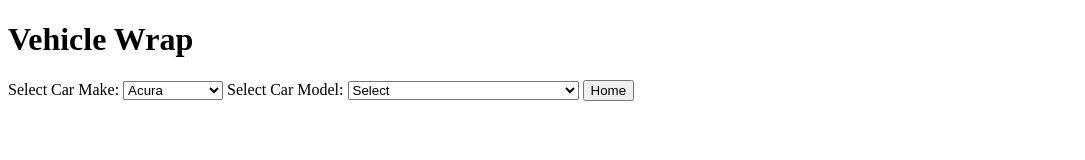
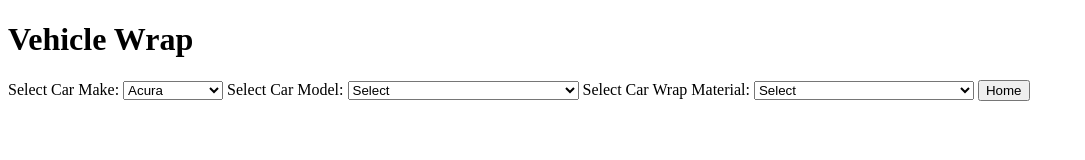
Before and after one commit to Jared951/bigfoot-grafix-price-estimator, a plain HTML site: page client/vehiclewrap.html in a window 1280 px wide. Shown: the whole page, without its empty margins (0-1085 px from the left). Drawn offline with Linux system fonts and the light colour scheme.

Commit message:
created dropdown for carwrap material

```diff
--- a/client/vehiclewrap.html
+++ b/client/vehiclewrap.html
@@ -68,6 +68,9 @@
     <label for="carModelSelection">Select Car Model: </label>
     <select id="carModelSelection"></select>
 
+    <label for="carWrapMaterialSelection">Select Car Wrap Material: </label>
+    <select id="carWrapMaterialSelection"></select>
+
     <button type="button" onclick="location.href='home.html'">Home</button>
     <script src="./vehiclewrap.js"></script>
 </body>
--- a/client/vehiclewrap.js
+++ b/client/vehiclewrap.js
@@ -1,15 +1,19 @@
 document.addEventListener("DOMContentLoaded", function () {
     carMakeOptions();
+    populateCarWrapMaterials();
 });
 
 function carMakeOptions() {
     const carMakeSelection = document.getElementsByName("carMakeSelection")[0];
     const carModelSelection = document.getElementById("carModelSelection");
+    const carWrapMaterialSelection = document.getElementById("carWrapMaterialSelection");
 
     // Clear existing options
     carModelSelection.innerHTML = "<option value='non'>Select</option>";
 
     const selectedCarMake = carMakeSelection.value;
+
+    populateCarWrapMaterials()
 
     if (selectedCarMake === "acura") {
         addCarModelOption(carModelSelection, "csx4DoorSedan2006-2011", "CSX 4 Door Sedan (2006-2011)");
@@ -48,11 +52,34 @@ function carMakeOptions() {
         addCarModelOption(carModelSelection, "z3Coupe1999-2002", "Z3 Coupe (1999-2002)");
         addCarModelOption(carModelSelection, "z4Roadster2003-2004", "Z4 Roadster (2003-2004)");
     }
-}
+};
 
 function addCarModelOption(selectElement, value, text) {
     const option = document.createElement("option");
     option.value = value;
     option.textContent = text;
     selectElement.appendChild(option);
-}
+};
+
+function populateCarWrapMaterials() {
+    const carWrapMaterialSelection = document.getElementById("carWrapMaterialSelection");
+
+    // Clear exisisting options
+    carWrapMaterialSelection.innerHTML = "";
+
+    const carWrapMaterials = {
+        "Select": "",
+        "Chrome": 8.00,
+        "Carbon Fiber": 5.00,
+        "Vinyl Gloss": 2.50,
+        "Vinyl Matte": 3.00
+    };
+
+    // Populate car wrap materials dropdown
+    for (const material in carWrapMaterials) {
+        const option = document.createElement("option");
+        option.value = material;
+        option.textContent = material === "Select" ? "Select" : `${material} - $${carWrapMaterials[material]} per square foot`;
+        carWrapMaterialSelection.appendChild(option);
+    };
+};
```
